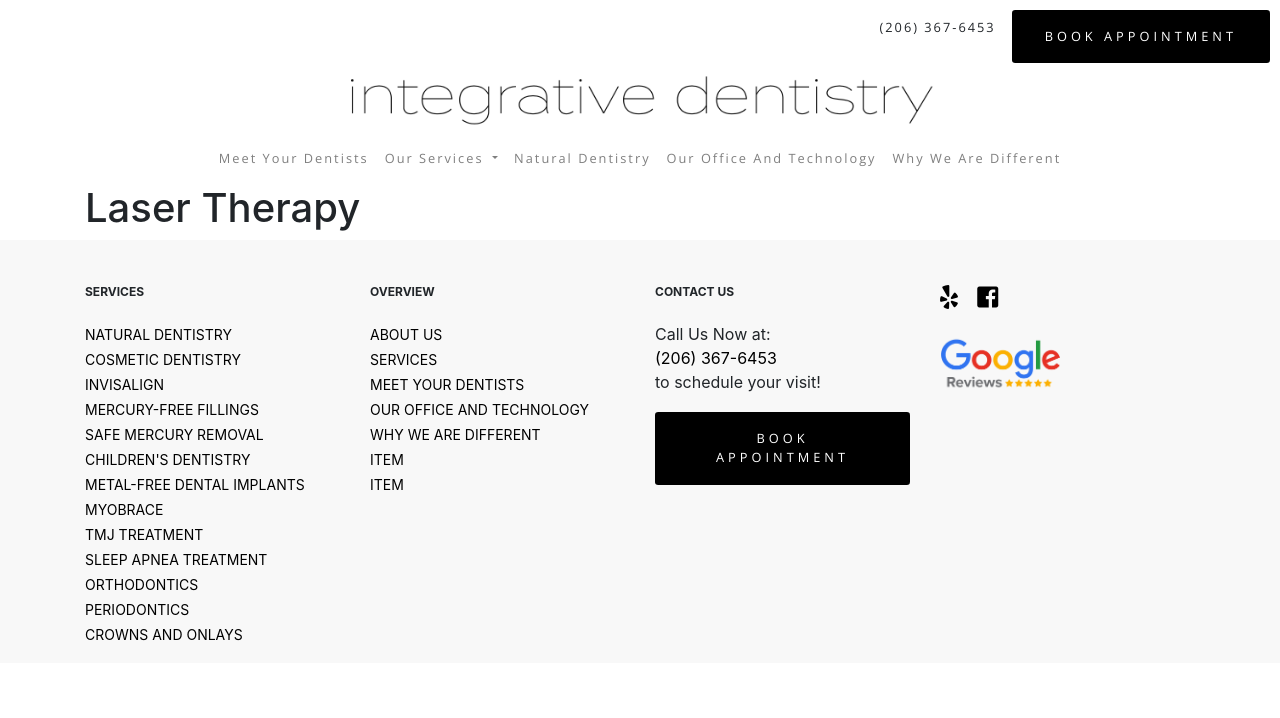
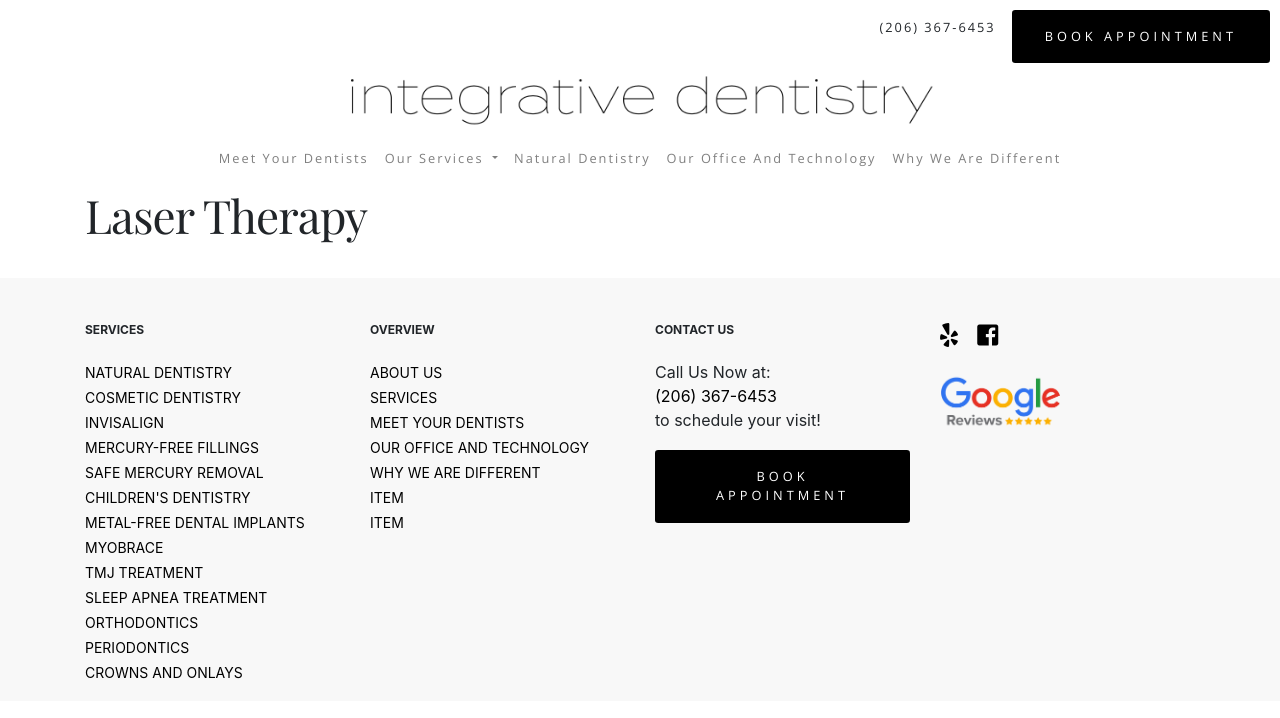
Before and after one commit to Karynvo/integrativejekyll, a Jekyll site: the page built from _services/laser-therapy.md, in a window 1280 px wide. Shown: the top 718 px of the page. Built offline with Jekyll 4.4.1, drawn with Linux system fonts in a browser that asks for light colours.

Commit message:
services styling and service links added to navbar

```diff
--- a/_includes/header.html
+++ b/_includes/header.html
@@ -39,7 +39,7 @@
     </div>
     <div class="row">
         <div class="mx-auto logo-container">
-            <img class="logo" src="../assets/images/logo.png" alt="Integrative Dentistry Logo" />
+            <a href="/"><img class="logo" src="../assets/images/logo.png" alt="Integrative Dentistry Logo" /></a>
         </div>
     </div>
     <div class="row sticky-top">
@@ -65,7 +65,7 @@
                                 </a>
                                 <div class="dropdown-menu" aria-labelledby="navbarDropdown">
                                     {% for serv in site.services %}
-                                    <a class="dropdown-item" href="#">{{ serv.title }}</a>
+                                    <a class="dropdown-item" href={{serv.url}}>{{ serv.title }}</a>
                                     {% endfor %}
                                 </div>
                             </li>
--- a/_layouts/service.html
+++ b/_layouts/service.html
@@ -1,7 +1,9 @@
 {% include header.html %}
-<div class="container">
-    <h1>{{ page.title }}</h1>
-    {{ content }}
+<div class="container service-wrapper">
+    <h2 class="service-title">{{ page.title }}</h2>
+    <div class="service-body">
+        {{ content }}
+    </div>
 </div>
 {% include modal.html %}
 {% include footer.html %}
--- a/assets/css/index.css
+++ b/assets/css/index.css
@@ -237,6 +237,7 @@ a:hover {
     margin-bottom: 40px;
 }
 
+.service-title,
 .meet-title,
 .who-title {
     font-size: 54px;
@@ -263,6 +264,7 @@ a:hover {
     margin: 0 0 30px;
 }
 
+.service-body,
 .who-text {
     width: 100%;
     overflow: visible;
@@ -351,3 +353,7 @@ a:hover {
     line-height: 1.5em;
     text-transform: uppercase;
 }
+
+.service-wrapper a {
+    color: turquoise;
+}
```
